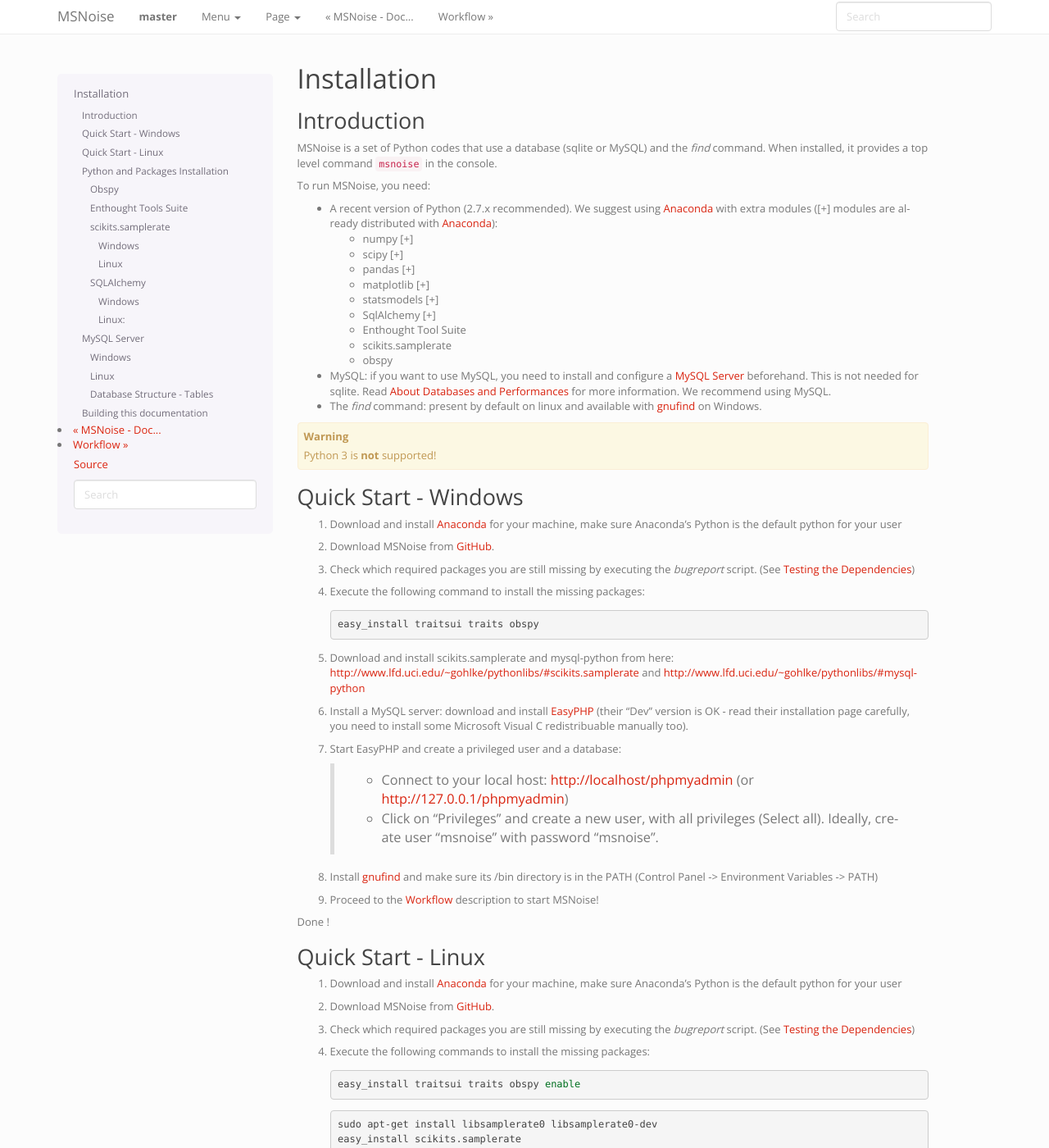
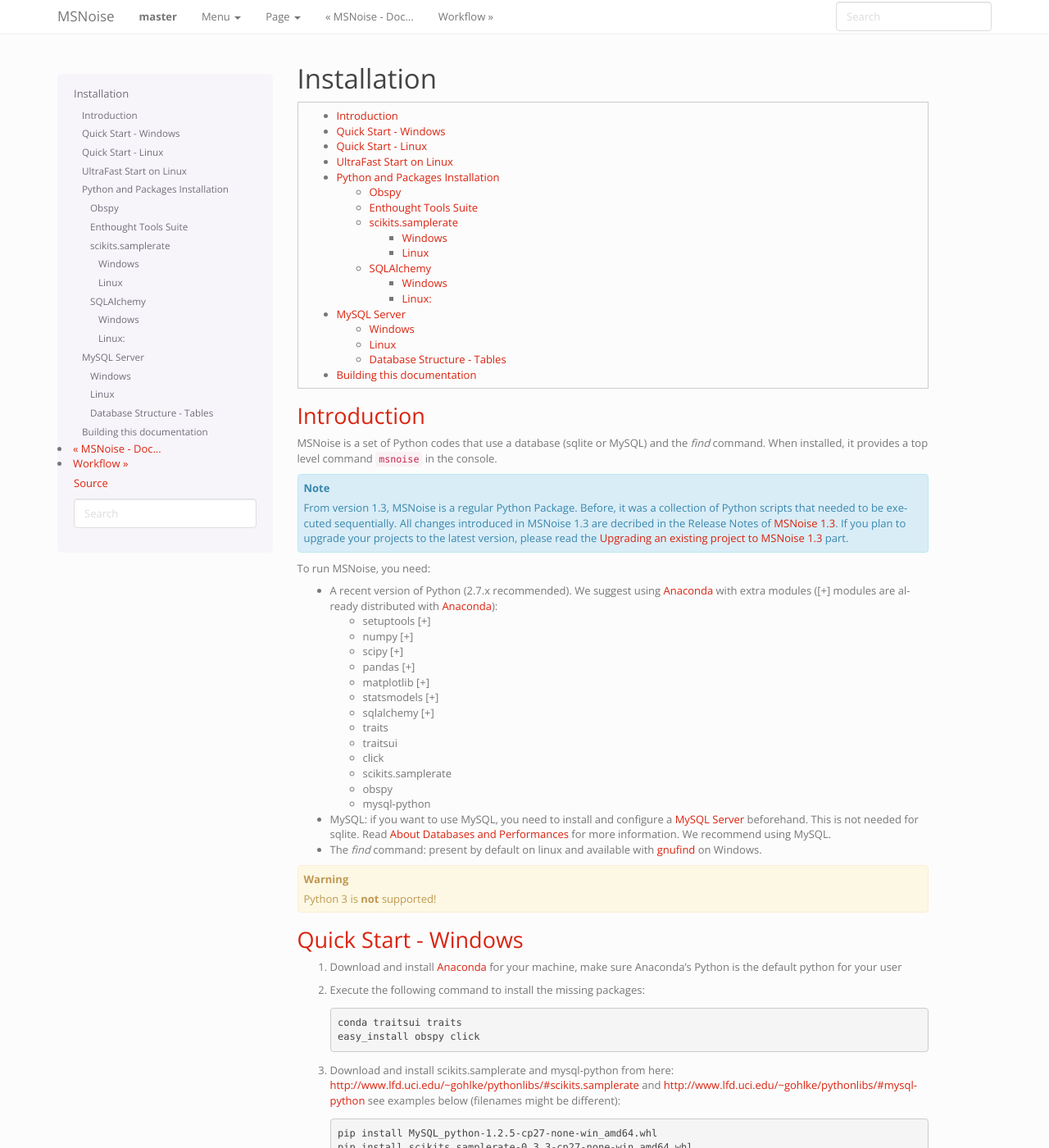
Before and after one commit to ROBelgium/MSNoise, a Sphinx documentation site: the page built from doc/installation.rst, in a window 1280 px wide and 1400 px high. Shown: the whole window at 82% size. Built offline with Sphinx 7.4.7, drawn with Linux system fonts in a browser that asks for light colours; formulas are drawn with MathJax 3; some of the changed text lies outside the part shown.

```diff
--- a/doc/conf.py
+++ b/doc/conf.py
@@ -16,6 +16,7 @@
 
 import sphinx_bootstrap_theme
 import datetime
+import click
 
 # If extensions (or modules to document with autodoc) are in another directory,
 # add these directories to sys.path here. If the directory is relative to the
@@ -65,6 +66,30 @@
 f = open('configs.hrst','w')
 f.write(output)
 f.close()
+
+space = "    "
+# Generate the help files
+
+from msnoise.scripts import msnoise as M
+
+for plot in ['ccftime', 'distance', 'data_availability', 'dvv',
+             'station_map', 'mwcs', 'interferogram']:
+
+    c = click.Context(command=eval("M.%s"%plot))
+    data = c.get_help()
+
+    out = ".. code-block:: sh\n"
+    out += "\n"
+    out += space+"msnoise plot %s --help"%plot
+    out += "\n"
+    out += "\n"
+    for line in data.split('\n'):
+        line = line.replace('\r','').replace('\n','')
+        out += space+line+"\n"
+    f = open('clickhelp/msnoise-plot-%s.rst'%plot, 'w')
+    f.write(out)
+    f.close()
+
 
 # -- General configuration -----------------------------------------------------
 
--- a/doc/installation.rst
+++ b/doc/installation.rst
@@ -3,6 +3,10 @@
 
 Installation
 ============
+
+
+.. contents::
+    :local:
 
 Introduction
 ------------
@@ -11,55 +15,81 @@
 the `find` command. When installed, it provides a top level command ``msnoise``
 in the console.
 
+.. note:: From version 1.3, MSNoise is a regular Python Package. Before, it was
+    a collection of Python scripts that needed to be executed sequentially. All
+    changes introduced in MSNoise 1.3 are decribed in the Release Notes of
+    :doc:`releasenotes/msnoise-1.3`. If you plan to upgrade your projects to
+    the latest version, please read the :ref:`upgradingto13` part.
+
 To run MSNoise, you need:
 
 * A recent version of Python (2.7.x recommended). We suggest using Anaconda_
   with extra modules ([+] modules are already distributed with Anaconda_):
 
+  * setuptools [+]
   * numpy [+]
   * scipy [+]
   * pandas [+]
   * matplotlib [+]
   * statsmodels [+]
-  * SqlAlchemy [+]
-  * Enthought Tool Suite
+  * sqlalchemy [+]
+  * traits
+  * traitsui
+  * click
   * scikits.samplerate
   * obspy
+  * mysql-python
 
-* MySQL: if you want to use MySQL, you need to install and configure a :ref:`mysql` beforehand. This is not needed for sqlite.
-  Read :ref:`aboutdbandperformances` for more information. We recommend using MySQL.
+* MySQL: if you want to use MySQL, you need to install and configure a
+  :ref:`mysql` beforehand. This is not needed for sqlite.
+  Read :ref:`aboutdbandperformances` for more information.
+  We recommend using MySQL.
 
-* The `find` command: present by default on linux and available with gnufind_ on Windows.
+* The `find` command: present by default on linux and available with gnufind_
+  on Windows.
 
 .. warning:: Python 3 is **not** supported!
+
 
 Quick Start - Windows
 ----------------------
 
 1. Download and install Anaconda_ for your machine, make sure Anaconda's Python is the default python for your user
 
-2. Download MSNoise from `GitHub <https://github.com/ROBelgium/MSNoise>`_.
-
-3. Check which required packages you are still missing by executing the *bugreport* script. (See :ref:`testing`)
-
-4. Execute the following command to install the missing packages:
+2. Execute the following command to install the missing packages:
 
    .. code-block:: sh
 
-        easy_install traitsui traits obspy
+        conda traitsui traits
+        easy_install obspy click
 
-5. Download and install scikits.samplerate and mysql-python from here: http://www.lfd.uci.edu/~gohlke/pythonlibs/#scikits.samplerate and http://www.lfd.uci.edu/~gohlke/pythonlibs/#mysql-python
+3. Download and install scikits.samplerate and mysql-python from here: http://www.lfd.uci.edu/~gohlke/pythonlibs/#scikits.samplerate and http://www.lfd.uci.edu/~gohlke/pythonlibs/#mysql-python
+   see examples below (filenames might be different):
 
-6. Install a MySQL server: download and install EasyPHP_ (their "Dev" version is OK - read their installation page carefully, you need to install some Microsoft Visual C redistribuable manually too).
+   .. code-block:: sh
 
-7. Start EasyPHP and create a privileged user and a database:
+        pip install MySQL_python-1.2.5-cp27-none-win_amd64.whl
+        pip install scikits.samplerate-0.3.3-cp27-none-win_amd64.whl
 
-    * Connect to your local host: http://localhost/phpmyadmin (or http://127.0.0.1/phpmyadmin)
-    * Click on "Privileges" and create a new user, with all privileges (Select all). Ideally, create user "msnoise" with password "msnoise".
+4. Install a MySQL server: download and install EasyPHP_ (their "Dev" version is OK - read their installation page carefully, you need to install some Microsoft Visual C redistribuable manually too).
 
-8. Install gnufind_ and make sure its /bin directory is in the PATH (Control Panel -> Environment Variables -> PATH)
+5. Start EasyPHP and create a privileged user and a database:
+
+   * Connect to your local host: http://localhost/phpmyadmin (or http://127.0.0.1/phpmyadmin)
+   * Click on "Privileges" and create a new user, with all privileges (Select all). Ideally, create user "msnoise" with password "msnoise".
+
+6. Install gnufind_ and make sure its /bin directory is in the PATH (Control Panel -> Environment Variables -> PATH)
+
+7. Install MSNoise:
+
+   .. code-block:: sh
+
+        easy_install msnoise
+
+8. Check which required packages you are still missing by executing the ``msnoise bugreport`` command. (See :ref:`testing`)
 
 9. Proceed to the :ref:`Workflow` description to start MSNoise!
+
 
 Done !
 
@@ -69,15 +99,12 @@
 
 1. Download and install Anaconda_ for your machine, make sure Anaconda's Python is the default python for your user
 
-2. Download MSNoise from `GitHub <https://github.com/ROBelgium/MSNoise>`_.
-
-3. Check which required packages you are still missing by executing the *bugreport* script. (See :ref:`testing`)
-
-4. Execute the following commands to install the missing packages:
+2. Execute the following commands to install the missing packages:
 
    .. code-block:: sh
 
-        easy_install traitsui traits obspy enable
+        conda install traitsui traits
+        easy_install obspy click
 
    .. code-block:: sh
 
@@ -86,13 +113,13 @@
 
    If this fails, follow those instructions: :ref:`samplerate`.
 
-5. Install a MySQL server and phpMyAdmin:
+3. Install a MySQL server and phpMyAdmin:
 
    .. code-block:: sh
 
         sudo apt-get install mysql-server mysql-client phpmyadmin
 
-6. Install mysql-python:
+4. Install mysql-python:
 
    .. code-block:: sh
 
@@ -100,15 +127,38 @@
         sudo apt-get install libmysqlclient-dev
         easy_install mysql-python
 
-7. Create a privileged user and a database:
+5. Create a privileged user and a database:
 
- * Connect to your local host: http://localhost/phpmyadmin (or http://127.0.0.1/phpmyadmin)
- * Click on "Privileges" and create a new user, with all privileges (Select all). Ideally, create user "msnoise" with password "msnoise".
+   * Connect to your local host: http://localhost/phpmyadmin (or http://127.0.0.1/phpmyadmin)
+   * Click on "Privileges" and create a new user, with all privileges (Select all). Ideally, create user "msnoise" with password "msnoise".
+
+6. Install MSNoise:
+
+   .. code-block:: sh
+
+        easy_install msnoise
+
+7. Check which required packages you are still missing by executing the ``msnoise bugreport`` command. (See :ref:`testing`)
 
 8. Proceed to the :ref:`Workflow` description to start MSNoise!
 
 Done !
 
+UltraFast Start on Linux
+------------------------
+If one starts with a vanilla fresh Linux install (e.g. on a new virtual machine)
+, the install can be eased with an installer script we have prepared. Indeed,
+to run de tests on TravisCI, we had to prepare a pre-install script. This is
+only valid for linux x86_64 (Debian or Ubuntu):
+
+.. code-block:: sh
+
+    wget https://raw.githubusercontent.com/ROBelgium/MSNoise/master/misc/install_debian_x86_64.sh
+    chmod +x install_debian_x86_64.sh
+    ./install_debian_x86_64.sh
+    pip install msnoise
+
+Done !
 
 
 Python and Packages Installation
--- /dev/null
+++ b/setup.cfg
@@ -0,0 +1,2 @@
+[metadata]
+description-file = README.md
--- a/setup.py
+++ b/setup.py
@@ -16,7 +16,9 @@
         'traits',
         'traitsui',
         'obspy',
-        'Click',
+        'click',
+        'scikits.samplerate',
+        'mysql-python'
     ],
     entry_points='''
         [console_scripts]
```
Also changed, not shown: doc/releasenotes/msnoise-1.3.rst (+2 -12 lines), 9 other files.
